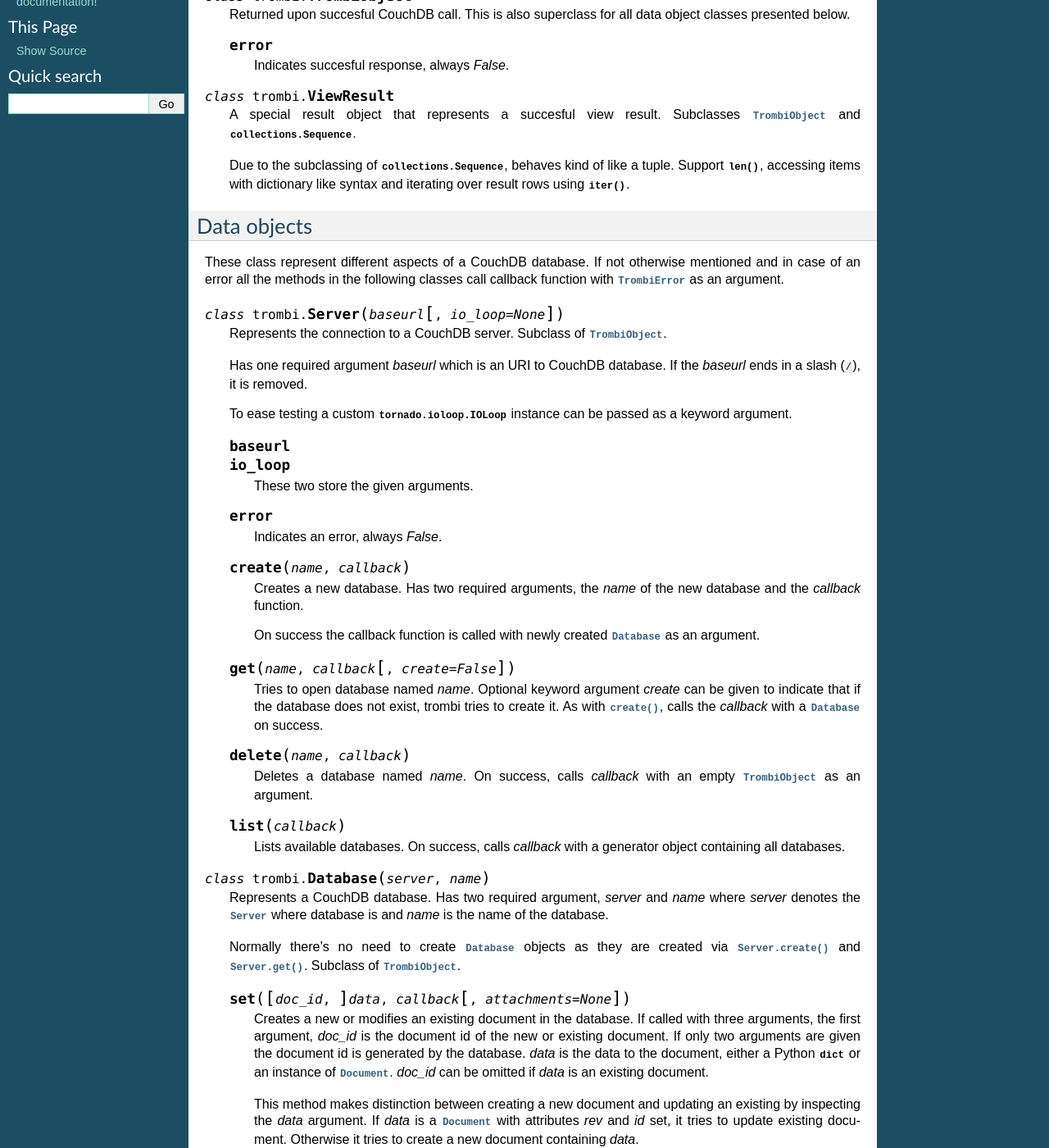
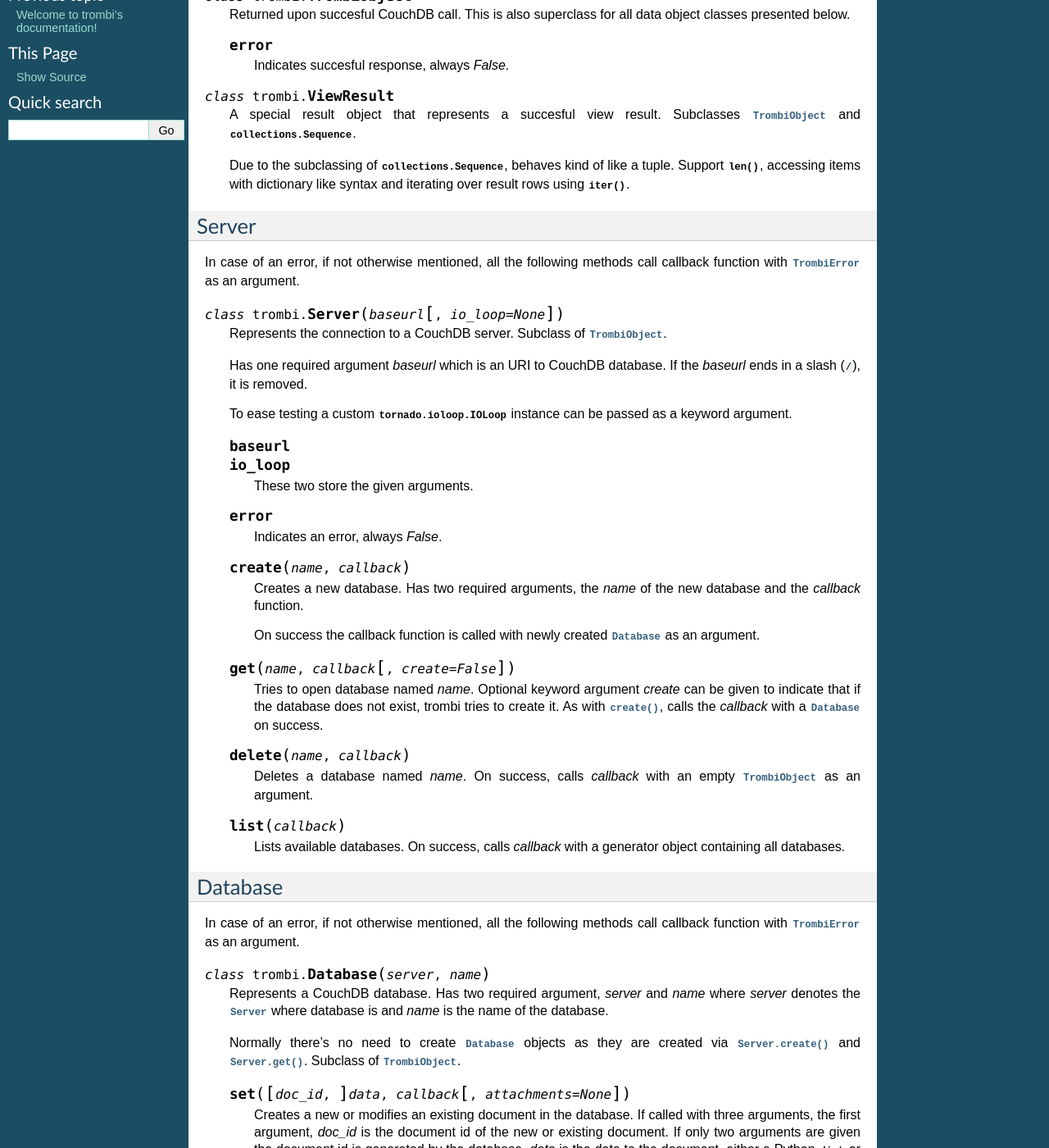
Before and after one commit to inoi/trombi, a Sphinx documentation site: the page built from doc/python-api.rst, in a window 1280 px wide and 1400 px high, scrolled down 773 px. Shown: the whole window at 82% size. Built offline with Sphinx 7.4.7, drawn with Linux system fonts in a browser that asks for light colours; some of the changed text lies outside the part shown.

```diff
--- a/doc/python-api.rst
+++ b/doc/python-api.rst
@@ -75,13 +75,13 @@ Result objects
    dictionary like syntax and iterating over result rows using
    :func:`iter`.
 
-Data objects
-============
 
-These class represent different aspects of a CouchDB database. If not
-otherwise mentioned and in case of an error all the methods in the
-following classes call callback function with :class:`TrombiError` as
-an argument.
+Server
+======
+
+In case of an error, if not otherwise mentioned, all the following
+methods call callback function with :class:`TrombiError` as an
+argument.
 
 .. class:: Server(baseurl[, io_loop=None])
 
@@ -128,6 +128,14 @@ an argument.
 
       Lists available databases. On success, calls *callback* with a
       generator object containing all databases.
+
+
+Database
+========
+
+In case of an error, if not otherwise mentioned, all the following
+methods call callback function with :class:`TrombiError` as an
+argument.
 
 .. class:: Database(server, name)
 
@@ -213,6 +221,13 @@ an argument.
       on creating map function *map_fun* and reduce function
       *reduce_fun* see `CouchDB view API`_.
 
+Document
+========
+
+In case of an error, if not otherwise mentioned, all the following
+methods call callback function with :class:`TrombiError` as an
+argument.
+
 .. class:: Document(db, data)
 
    This class represents a CouchDB document. This subclasses both
```
Also changed, not shown: other parts of doc/python-api.rst (+3 -3 lines).
